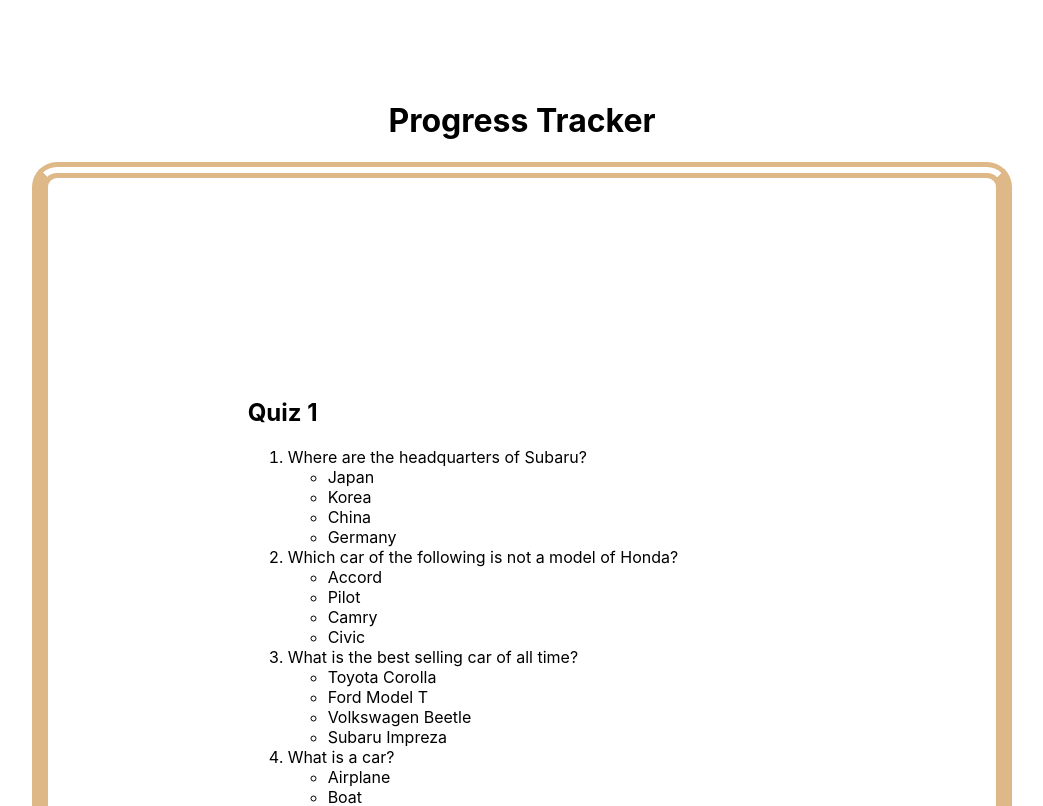
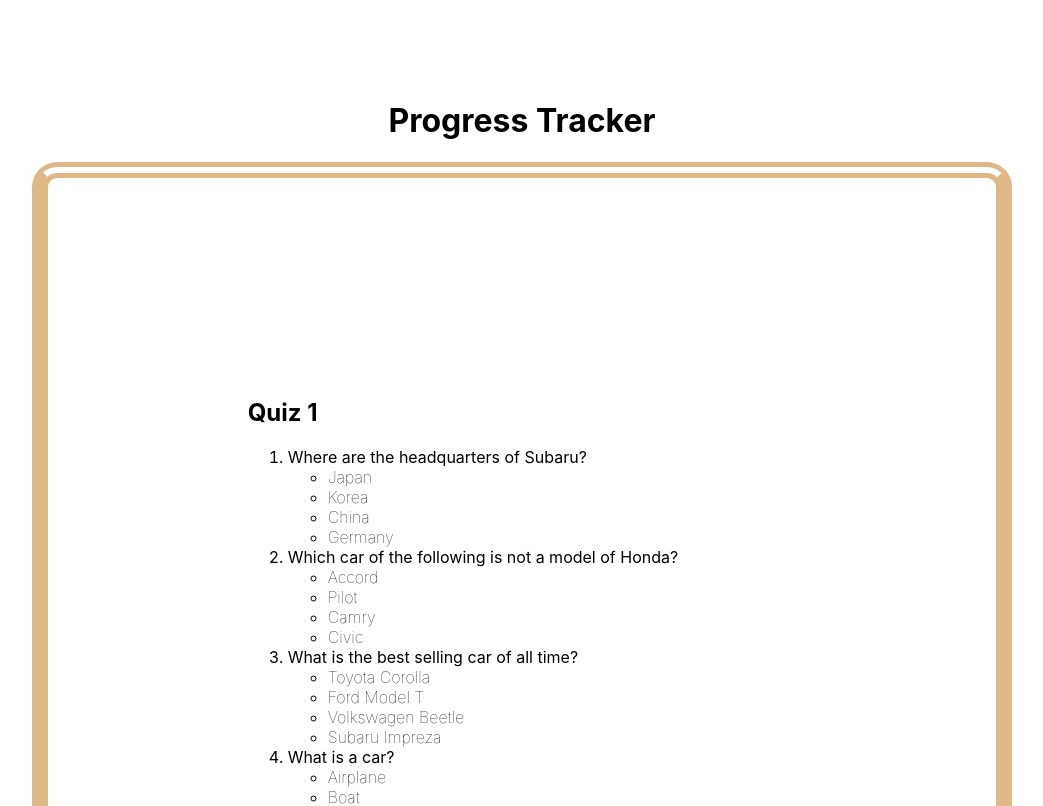
Before and after one commit to adanzan/proficiency-tracker, a Next.js app: page / in a window 1280 px wide. Shown: the top 806 px of the page, without its empty margins (118-1161 px from the left). Built offline with nearby package versions, Linux system fonts and the light colour scheme.

Commit message:
Fixed merge conflict with Quiz component

```diff
--- a/src/components/Question.js
+++ b/src/components/Question.js
@@ -10,22 +10,31 @@
 
 import PropTypes from "prop-types";
 import QuestionShape from "./QuestionShape";
-// import { useState } from "react";
+import styles from "../styles/Question.module.css";
+import { useState } from "react";
+export default function Question({ question, selectAnswer }) {
+  const [activeIndex, setActiveIndex] = useState(null);
 
-export default function Question({ question, selectAnswer }) {
   // Display the question title
   const questionTitle = <div> {question.question} </div>;
 
   // Display answer choices
-  const answerChoices = question.choices.map((choice) => {
+  const answerChoices = question.choices.map((choice, index) => {
     return (
-      <li key={choice} id="choice" onClick={() => selectAnswer(choice)}>
+      <li
+        className={styles.li}
+        key={choice}
+        style={{ fontWeight: activeIndex === index ? "bold" : "lighter" }}
+        id="choice"
+        onClick={() => {
+          setActiveIndex(index);
+          selectAnswer(choice);
+        }}
+      >
         {choice}
       </li>
     );
   });
-
-  console.log(selectAnswer);
 
   return (
     <div>
--- a/src/components/Quiz.js
+++ b/src/components/Quiz.js
@@ -9,8 +9,11 @@
 import data from "../../data/Fake_Questions.json";
 import styles from "../styles/Quiz.module.css";
 import Question from "./Question.js";
+import { useState } from "react";
 
-export function Quiz({ learningGoals, handleClick }) {
+export function Quiz({ learningGoals }) {
+  const [answer, selectAnswer] = useState();
+  console.log(answer);
   //just for testing
   const filteredQuestions = data.map((q) => {
     //to filter which questions go in, placeholder
@@ -19,7 +22,7 @@
       if (q["learningGoal"] === parseInt(learningGoals[i])) {
         return (
           <li key={q.question}>
-            <Question question={q} />
+            <Question question={q} selectAnswer={selectAnswer} />
           </li>
         );
       }
--- a/src/styles/Question.module.css
+++ b/src/styles/Question.module.css
@@ -5,3 +5,7 @@
   border-width: 1em;
   padding: 200px;
 }
+
+.li:hover {
+  font-weight: bold;
+}
```
